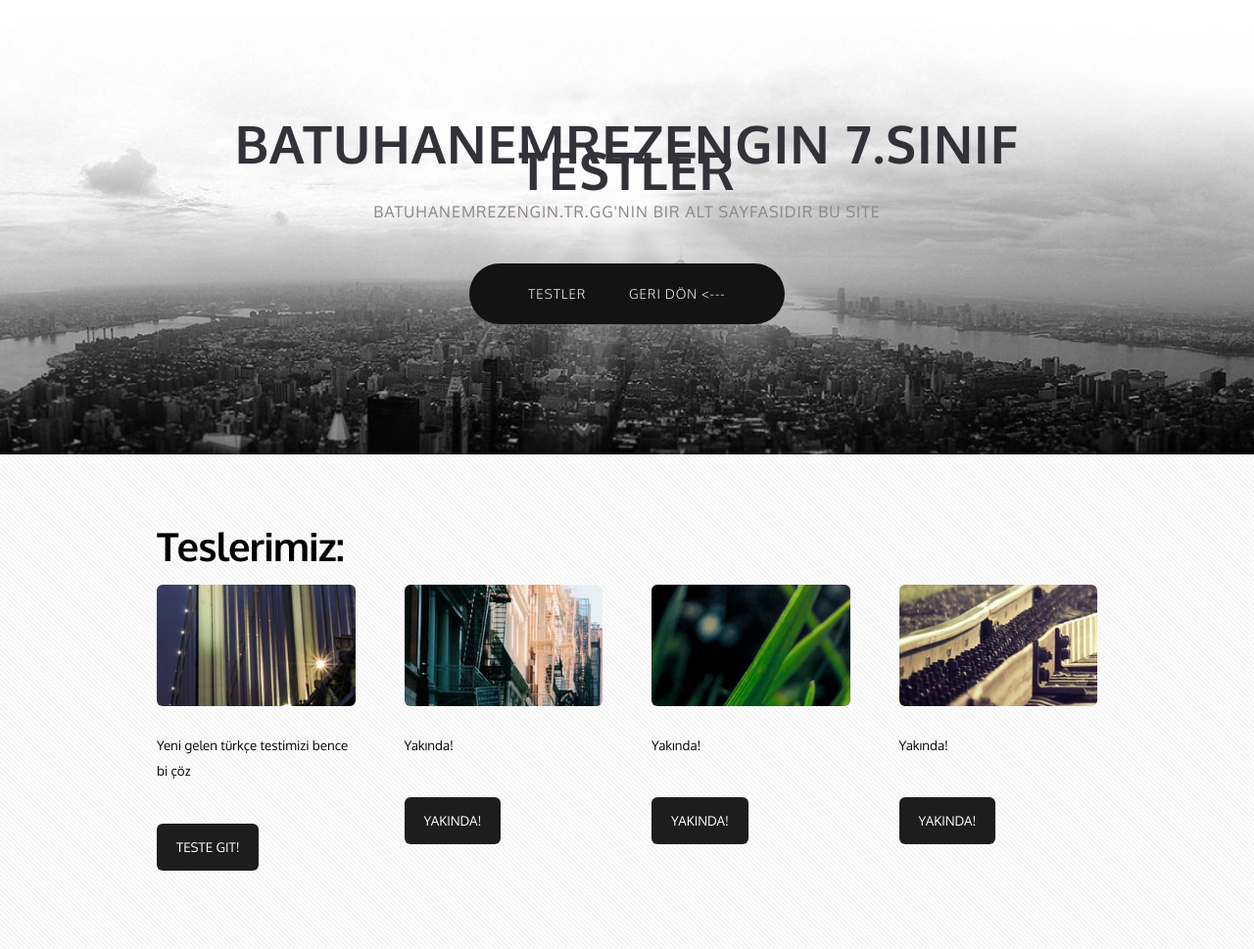
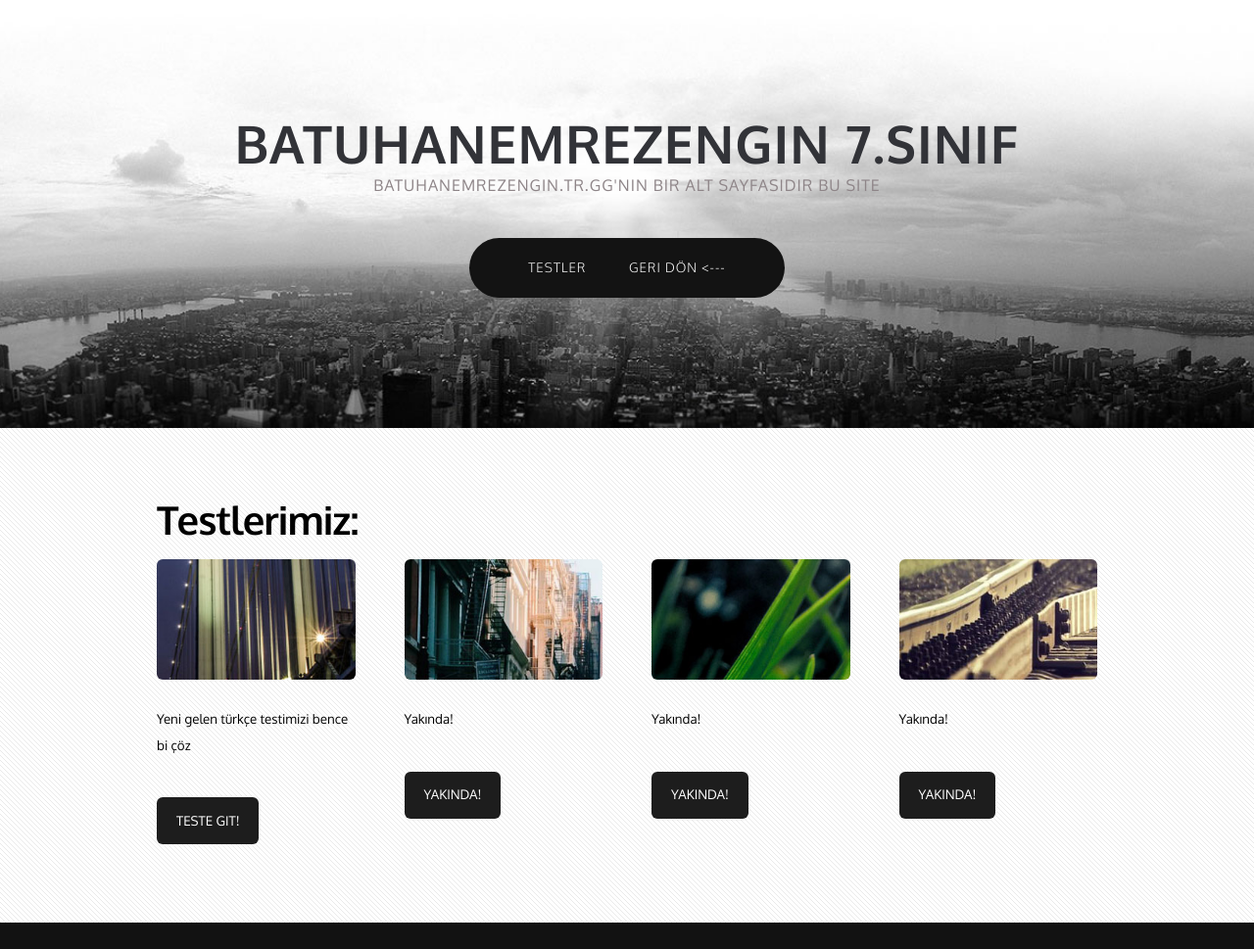
Before and after one commit to batuhanemrezengin-canli/batuhanemrezengin-canli.github.io, a plain HTML site: page index.html in a window 1280 px wide. Shown: the top 969 px of the page at 98% size. Drawn offline with nearby package versions, Linux system fonts and the light colour scheme.

Commit message:
Update index.html

```diff
--- a/index.html
+++ b/index.html
@@ -27,7 +27,7 @@
 
 				<!-- Logo -->
 					<div id="logo">
-						<h1><a href="#">batuhanemrezengin 7.Sınıf testler</a></h1>
+						<h1><a href="#">batuhanemrezengin 7.Sınıf</a></h1>
 						<span>batuhanemrezengin.tr.gg'nin bir alt sayfasıdır bu site</span>
 					</div>
 
@@ -47,14 +47,14 @@
 		<div id="main">
 			<div class="container">
 				<header>
-					<h2>Teslerimiz:</h2>
+					<h2>Testlerimiz:</h2>
 				</header>
 				<div class="row">
 					<div class="3u">
 						<section>
 							<a href="#" class="image full"><img src="images/pics01.jpg" alt="" /></a>
 							<p>Yeni gelen türkçe testimizi bence bi çöz</p>
-							<a href="#" class="button">Teste git!</a>
+							<a href="https://forms.gle/N6ppmu2PQFwEErg29" class="button">Teste git!</a>
 						</section>
 					</div>
 					<div class="3u">
```
